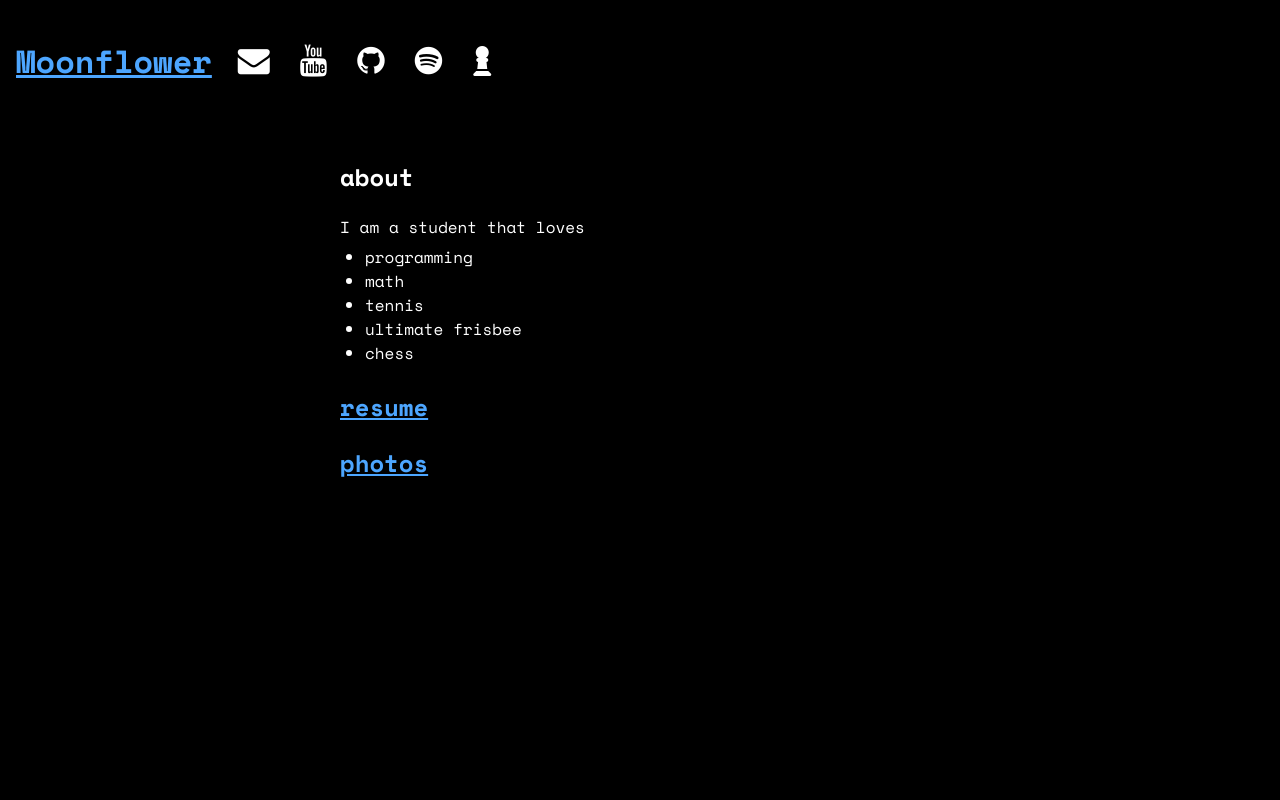
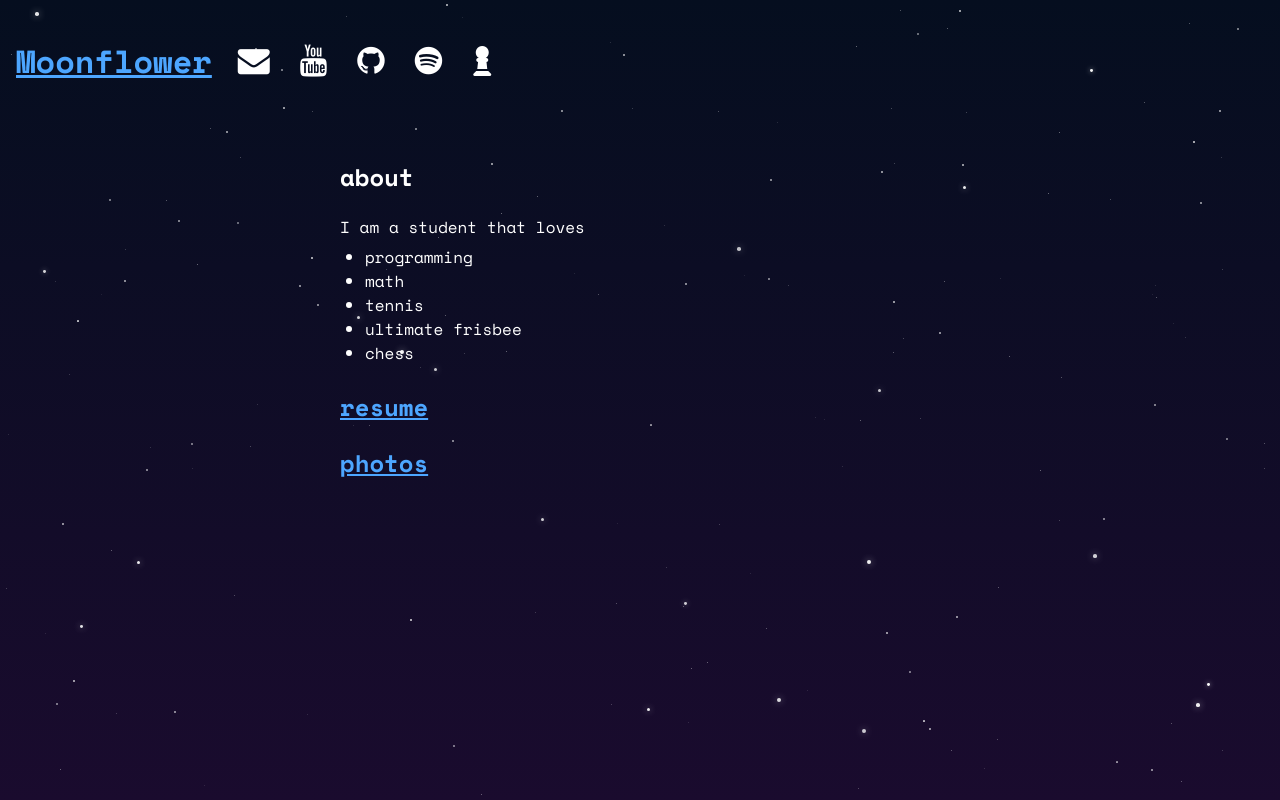
Before and after one commit to Moonflower2022/personal-website, a SvelteKit app: page / in a window 1280 px wide. Built offline with nearby package versions, Linux system fonts and the light colour scheme.

Commit message:
added starry night background

```diff
--- /dev/null
+++ b/src/lib/StarBackground.svelte
@@ -0,0 +1,322 @@
+<script>
+    import { onMount, onDestroy } from 'svelte';
+
+    // Props with defaults
+    export let backgroundColor = 'linear-gradient(to bottom, #050E1F, #1A0B2E)'; // Blue to purple gradient
+    export let starCount = {
+      small: 100,
+      medium: 50,
+      large: 20
+    };
+    export let parallaxSpeed = {
+      small: 0.05,
+      medium: 0.1,
+      large: 0.2
+    };
+    export let starMovementSpeed = {
+      small: 0.024,
+      medium: 0.014,
+      large: 0.006
+    };
+    export let directionChangeFrequency = { // per frame
+      small: 0.01,
+      medium: 0.005,
+      large: 0.002
+    };
+
+    // Internal state
+    let mounted = false;
+    let container;
+    let width = 0;
+    let height = 0;
+    let scrollY = 0;
+    let animationFrameId;
+    let time = 0;
+    let centerX = 0;
+    let centerY = 0;
+
+    // Star layers
+    let stars = {
+      small: [],
+      medium: [],
+      large: []
+    };
+
+    // Handle scroll events
+    function handleScroll() {
+      scrollY = window.scrollY;
+    }
+
+    // Generate a random number between min and max
+    function random(min, max) {
+      return Math.random() * (max - min) + min;
+    }
+
+    // Create a new angle with bias toward the center
+    function newAngleTowardCenter(x, y, centerBias = 0.7) {
+      // Calculate angle to center
+      const dx = centerX - x;
+      const dy = centerY - y;
+      const angleToCenter = Math.atan2(dy, dx);
+
+      // Random angle component (full circle)
+      const randomAngle = random(0, Math.PI * 2);
+
+      // Mix between random angle and angle toward center
+      // Higher centerBias means more tendency toward center
+      return angleToCenter * centerBias + randomAngle * (1 - centerBias);
+    }
+
+    // Generate stars for each layer
+    function generateStars() {
+      if (!mounted || !width || !height) return;
+
+      // Update center coordinates
+      centerX = width / 2;
+      centerY = height / 2;
+
+      stars = {
+        small: Array(starCount.small).fill().map(() => {
+          const x = random(0, width);
+          const y = random(0, height);
+          return {
+            x,
+            y,
+            size: random(1, 1.5),
+            opacity: random(0.1, 0.5),
+            speed: random(0.7, 2.0),
+            angle: newAngleTowardCenter(x, y, 0.3), // Small bias to center
+            changeDirectionCounter: 0
+          };
+        }),
+        medium: Array(starCount.medium).fill().map(() => {
+          const x = random(0, width);
+          const y = random(0, height);
+          return {
+            x,
+            y,
+            size: random(1.5, 2.5),
+            opacity: random(0.5, 0.8),
+            speed: random(0.5, 1.2),
+            angle: newAngleTowardCenter(x, y, 0.5), // Medium bias to center
+            changeDirectionCounter: 0
+          };
+        }),
+        large: Array(starCount.large).fill().map(() => {
+          const x = random(0, width);
+          const y = random(0, height);
+          return {
+            x,
+            y,
+            size: random(2.5, 4),
+            opacity: random(0.8, 1),
+            speed: random(0.3, 0.8),
+            angle: newAngleTowardCenter(x, y, 0.7), // Strong bias to center
+            twinkleSpeed: random(0.01, 0.05),
+            changeDirectionCounter: 0
+          };
+        })
+      };
+    }
+
+    // Animate stars
+    function animateStars() {
+      time += 0.01;
+
+      // Update center coordinates in case of resize
+      centerX = width / 2;
+      centerY = height / 2;
+
+      // Update small stars
+      stars.small = stars.small.map(star => {
+        // Occasionally change direction
+        if (Math.random() < directionChangeFrequency.small) {
+          star.angle = newAngleTowardCenter(star.x, star.y, 0.3);
+        }
+
+        let x = star.x + Math.cos(star.angle) * star.speed * starMovementSpeed.small;
+        let y = star.y + Math.sin(star.angle) * star.speed * starMovementSpeed.small;
+
+        // Wrap around edges
+        if (x < 0) x = width;
+        if (x > width) x = 0;
+        if (y < 0) y = height;
+        if (y > height) y = 0;
+
+        return { ...star, x, y };
+      });
+
+      // Update medium stars
+      stars.medium = stars.medium.map(star => {
+        // Occasionally change direction
+        if (Math.random() < directionChangeFrequency.medium) {
+          star.angle = newAngleTowardCenter(star.x, star.y, 0.5);
+        }
+
+        let x = star.x + Math.cos(star.angle) * star.speed * starMovementSpeed.medium;
+        let y = star.y + Math.sin(star.angle) * star.speed * starMovementSpeed.medium;
+
+        // Wrap around edges
+        if (x < 0) x = width;
+        if (x > width) x = 0;
+        if (y < 0) y = height;
+        if (y > height) y = 0;
+
+        return { ...star, x, y };
+      });
+
+      // Update large stars with twinkling
+      stars.large = stars.large.map(star => {
+        // Occasionally change direction
+        if (Math.random() < directionChangeFrequency.large) {
+          star.angle = newAngleTowardCenter(star.x, star.y, 0.7);
+        }
+
+        let x = star.x + Math.cos(star.angle) * star.speed * starMovementSpeed.large;
+        let y = star.y + Math.sin(star.angle) * star.speed * starMovementSpeed.large;
+
+        // Wrap around edges
+        if (x < 0) x = width;
+        if (x > width) x = 0;
+        if (y < 0) y = height;
+        if (y > height) y = 0;
+
+        // Add twinkling effect
+        const twinkle = (Math.sin(time * star.twinkleSpeed * 10) + 1) / 2 * 0.5 + 0.5;
+        const currentOpacity = star.opacity * twinkle;
+
+        return { ...star, x, y, currentOpacity };
+      });
+
+      animationFrameId = requestAnimationFrame(animateStars);
+    }
+
+    onMount(() => {
+      mounted = true;
+      window.addEventListener('scroll', handleScroll);
+      generateStars();
+      animationFrameId = requestAnimationFrame(animateStars);
+
+      return () => {
+        window.removeEventListener('scroll', handleScroll);
+        if (animationFrameId) {
+          cancelAnimationFrame(animationFrameId);
+        }
+      };
+    });
+
+    onDestroy(() => {
+      if (animationFrameId) {
+        cancelAnimationFrame(animationFrameId);
+      }
+    });
+
+    // Re-generate stars when dimensions change
+    $: if (mounted && width && height) {
+      generateStars();
+    }
+
+    // Calculate parallax positions for each layer
+    $: smallStarsY = -scrollY * parallaxSpeed.small;
+    $: mediumStarsY = -scrollY * parallaxSpeed.medium;
+    $: largeStarsY = -scrollY * parallaxSpeed.large;
+  </script>
+
+  <svelte:window bind:scrollY />
+
+  <div
+    class="parallax-starry-sky"
+    bind:this={container}
+    bind:clientWidth={width}
+    bind:clientHeight={height}
+    style="background: {backgroundColor};"
+  >
+    <!-- Small stars layer -->
+    <div class="star-layer" style="transform: translateY({smallStarsY}px);">
+      {#each stars.small as star}
+        <div
+          class="star"
+          style="
+            left: {star.x}px;
+            top: {star.y}px;
+            width: {star.size}px;
+            height: {star.size}px;
+            opacity: {star.opacity};
+          "
+        ></div>
+      {/each}
+    </div>
+
+    <!-- Medium stars layer -->
+    <div class="star-layer" style="transform: translateY({mediumStarsY}px);">
+      {#each stars.medium as star}
+        <div
+          class="star"
+          style="
+            left: {star.x}px;
+            top: {star.y}px;
+            width: {star.size}px;
+            height: {star.size}px;
+            opacity: {star.opacity};
+          "
+        ></div>
+      {/each}
+    </div>
+
+    <!-- Large stars layer -->
+    <div class="star-layer" style="transform: translateY({largeStarsY}px);">
+      {#each stars.large as star}
+        <div
+          class="star star-twinkle"
+          style="
+            left: {star.x}px;
+            top: {star.y}px;
+            width: {star.size}px;
+            height: {star.size}px;
+            opacity: {star.currentOpacity || star.opacity};
+            box-shadow: 0 0 {star.size * 2}px rgba(255, 255, 255, {(star.currentOpacity || star.opacity) * 0.7});
+          "
+        ></div>
+      {/each}
+    </div>
+
+    <!-- Content slot -->
+    <div class="content">
+      <slot></slot>
+    </div>
+  </div>
+
+  <style>
+    .parallax-starry-sky {
+      position: relative;
+      width: 100%;
+      min-height: 100vh;
+      overflow: hidden;
+    }
+
+    .star-layer {
+      position: absolute;
+      top: 0;
+      left: 0;
+      width: 100%;
+      height: 100%;
+      will-change: transform;
+    }
+
+    .star {
+      position: absolute;
+      background-color: white;
+      border-radius: 50%;
+      will-change: transform, opacity;
+    }
+
+    .star-twinkle {
+      transition: opacity 0.1s ease-out;
+    }
+
+    .content {
+      position: relative;
+      z-index: 10;
+      height: 100%;
+    }
+  </style>
--- a/src/routes/+page.svelte
+++ b/src/routes/+page.svelte
@@ -1,13 +1,15 @@
 <script>
     import info from "$lib/info.json"
     import Header from "$lib/Header.svelte"
+    import StarBackground from "$lib/StarBackground.svelte"
 
     let email = info.email
     let interests = info.interests
 </script>
 
-<Header />
-<main>
+<StarBackground>
+    <Header />
+    <main>
     <section class="section">
         <h2>about</h2>
         <p>I am a student that loves</p>
@@ -20,6 +22,7 @@
     <h2><a href="resume.pdf" target="_blank">resume</a></h2>
     <h2><a href="/photo_gallery">photos</a></h2>
 </main>
+</StarBackground>
 
 <style>
     main {
```
Also changed, not shown: src/routes/photo_gallery/+page.svelte (+7 -0 lines).
